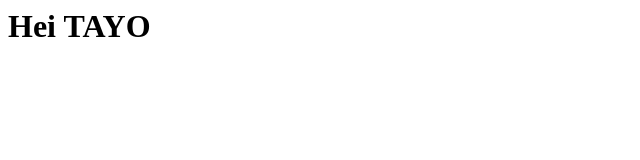
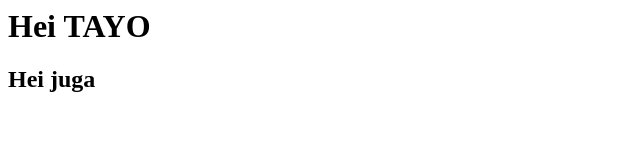
Before and after one commit to gagalputih/yolo, a plain HTML site: page index.html in a window 1280 px wide. Shown: the whole page, without its empty margins (0-640 px from the left). Drawn offline with Linux system fonts and the light colour scheme.

Commit message:
hei tayo

```diff
--- a/index.html
+++ b/index.html
@@ -4,6 +4,7 @@
 	</head>
 	<body>
 		<h1>Hei TAYO</h1>
+		<h2>Hei juga</h2>
 	</body>
 
 
```
